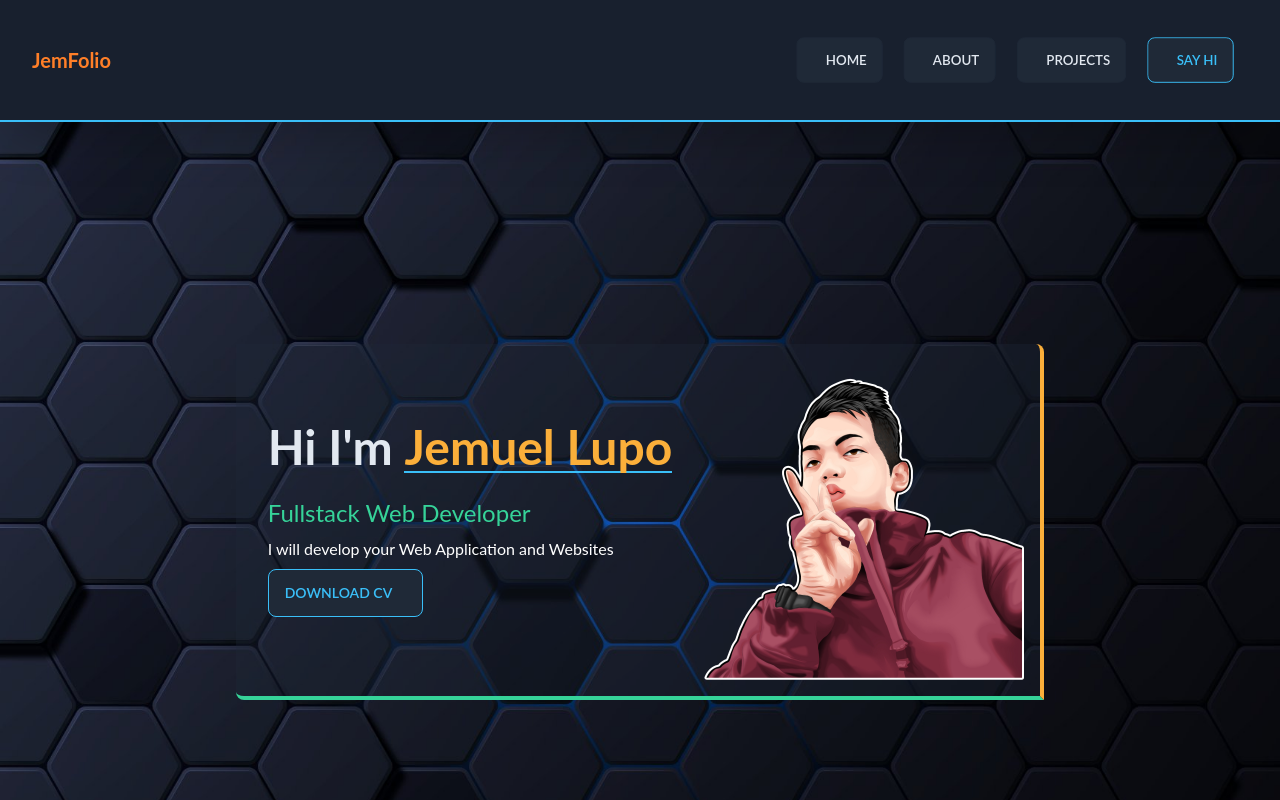
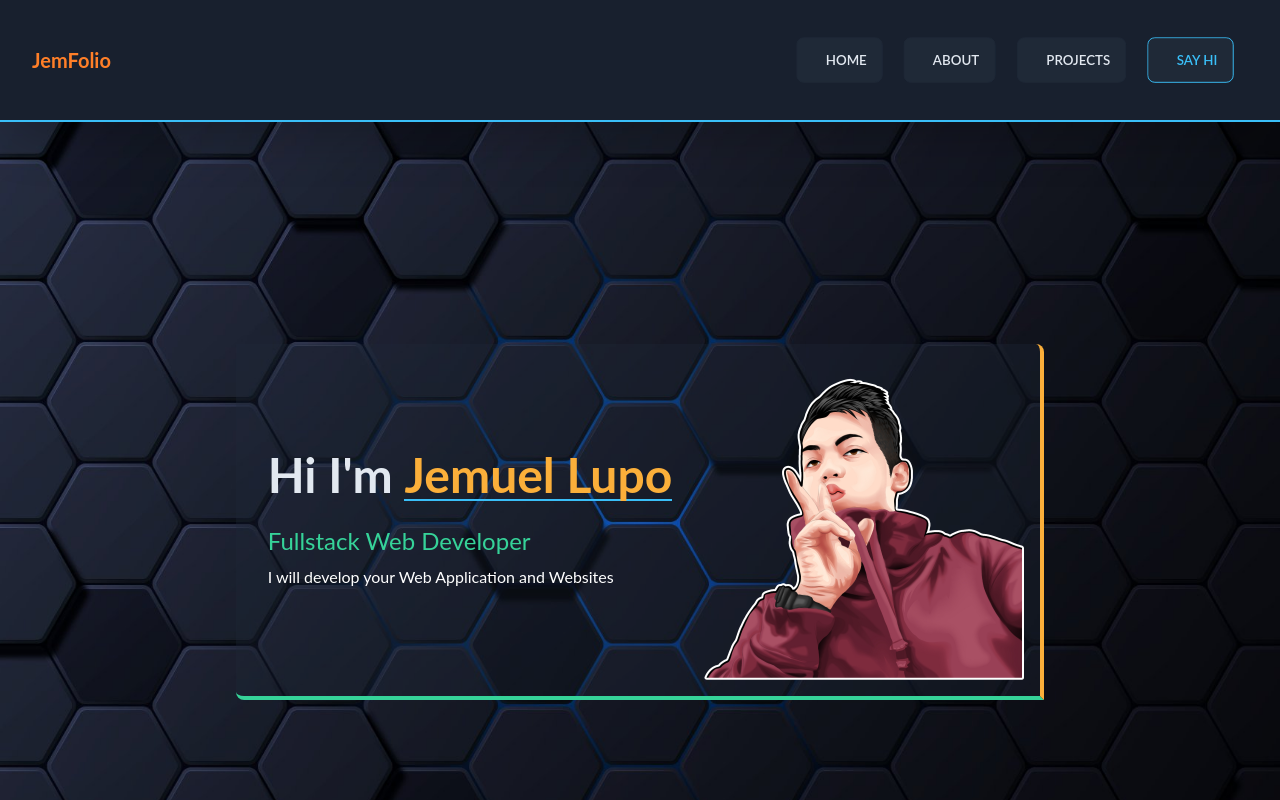
Before and after one commit to Jemsukie/react-portfolio, a React (Create React App) app: page / in a window 1280 px wide. Shown: the top 800 px of the page. Built offline with nearby package versions, Linux system fonts and the light colour scheme; some icons are missing.

Commit message:
chore(): hide download button

```diff
--- a/src/components/Hero/Hero.tsx
+++ b/src/components/Hero/Hero.tsx
@@ -21,11 +21,11 @@ const Hero = ({ reference }: TReferenceProps) => {
                     <h1 className="text-5xl font-bold text-slate-200 flex flex-col md:flex-row">Hi I&apos;m&nbsp;<span className='text-warning border-b-2 border-info w-fit'>Jemuel Lupo</span></h1>
                     <p className="mt-6 text-success text-2xl">Fullstack Web Developer</p>
                     <p className="mt-2 text-white text-md">I will develop your Web Application and Websites</p>
-                    <div className='mt-2 flex justify-center md:justify-start'>
+                    {/* <div className='mt-2 flex justify-center md:justify-start'>
                         <a className="btn btn-info btn-outline bg-neutral" href={cv} download="resume.pdf">
                             Download CV <Download />
                         </a>
-                    </div>
+                    </div> */}
 
                 </div>
             </div>
```
